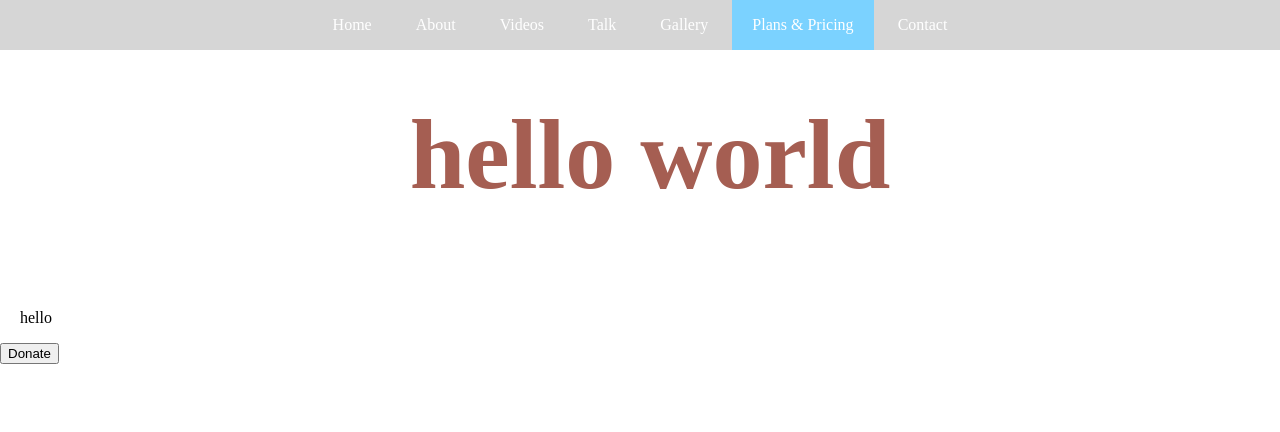
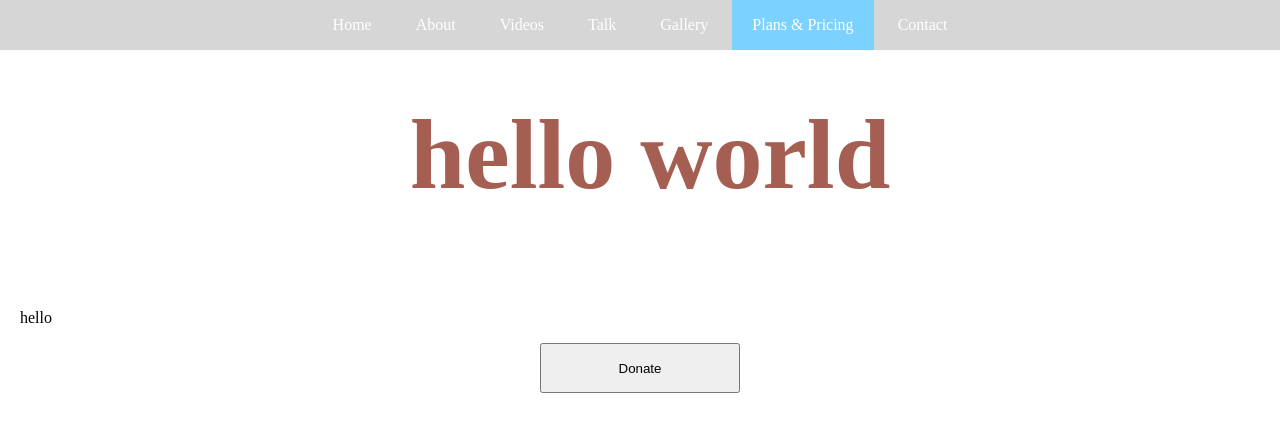
Before and after one commit to AnonymousUsr/BridgeWebsite, a plain HTML site: page Bridge/planspricing.html in a window 1280 px wide. Drawn offline with Linux system fonts and the light colour scheme.

Commit message:
Donate button
I have added a donate button to the plans and pricing page that links to the amazon smile shopping for donations.

```diff
--- a/Bridge/planspricing.html
+++ b/Bridge/planspricing.html
@@ -21,7 +21,7 @@
 
         <p>hello</p>
 
-        <button>Donate</button>
+        <div class="buttonContainer"><a href=https://smile.amazon.com/ch/82-2566065><button class="donateButton">Donate</button></a></div>
 
     </body>
 </html>
--- a/Bridge/style.css
+++ b/Bridge/style.css
@@ -78,6 +78,18 @@ h1, p {
     /*font-family: ;*/
 }
 
+.donateButton {
+    text-align:center;
+    height: 50px;
+    width: 200px;
+}
+
+.buttonContainer {
+    text-align:center;
+    display: flex;
+    justify-content: center;
+}
+
 h1 {
     color:rgb(165, 94, 82);
     font-size: 100px;
```
